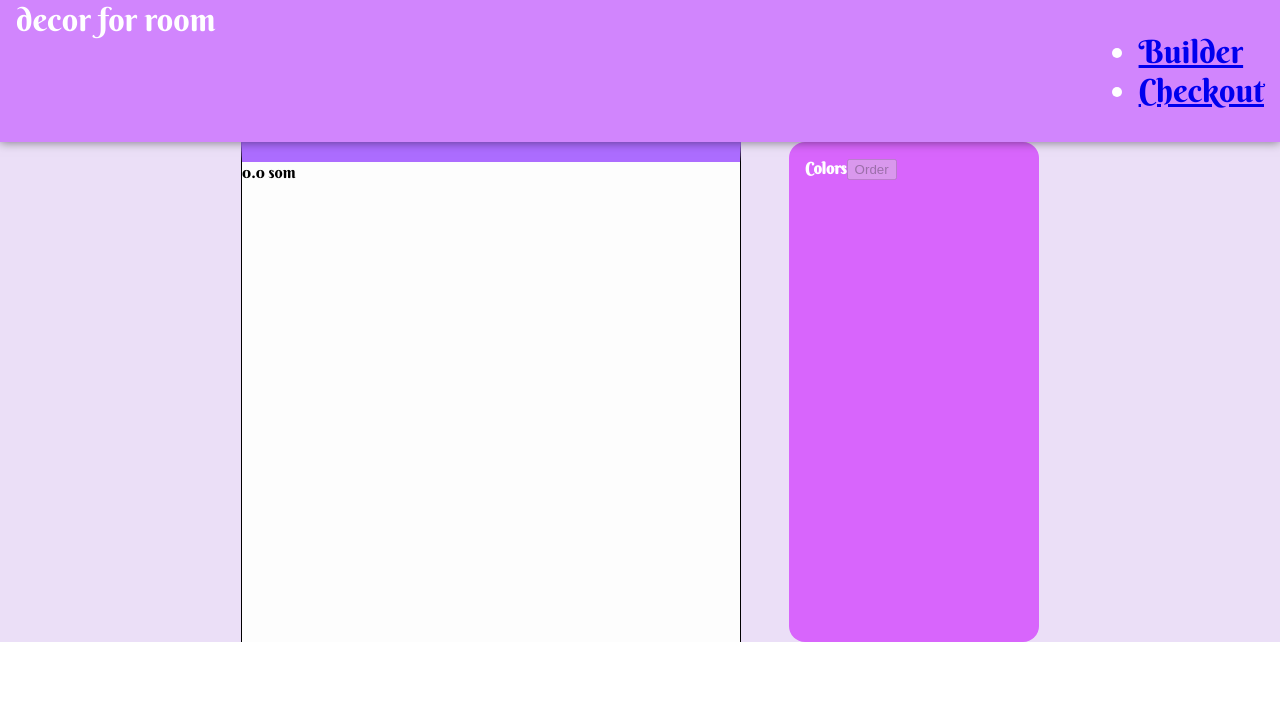
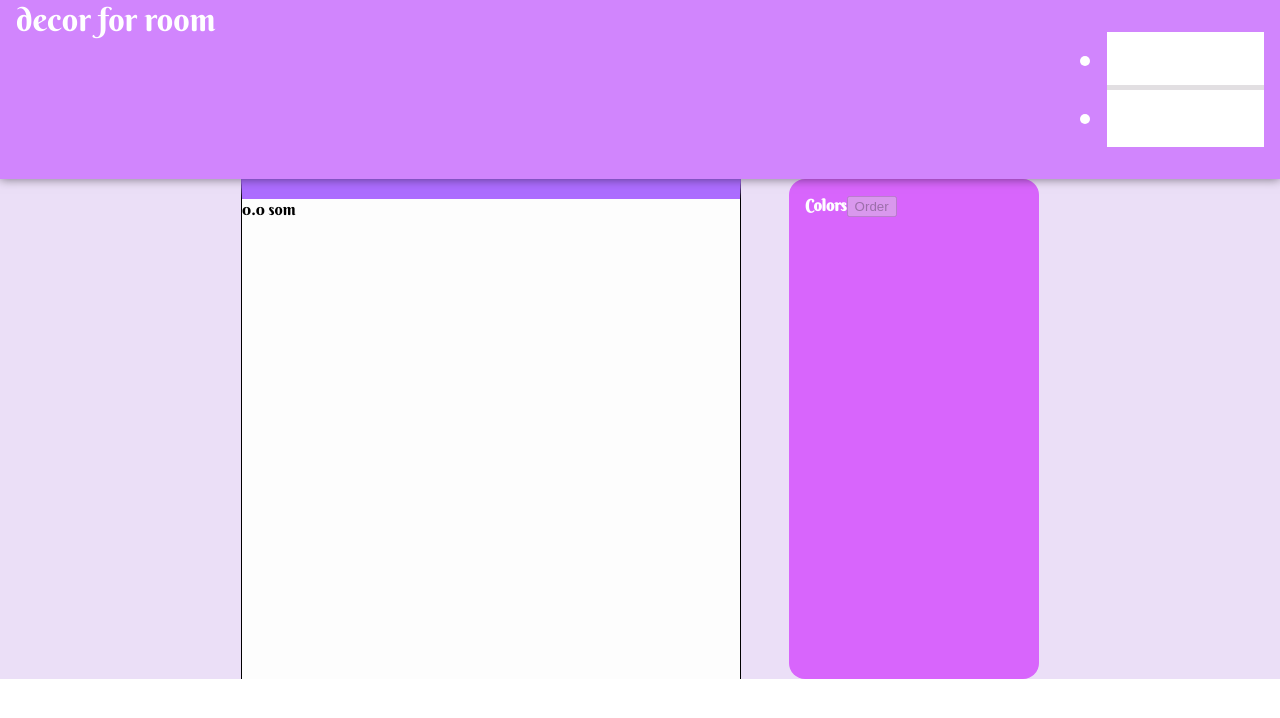
Before and after one commit to Nurkyz-Chynybaeva/builder, a React (Create React App) app: page / in a window 1280 px wide. Shown: the top 718 px of the page. Built offline with nearby package versions, Linux system fonts and the light colour scheme; no server answers.

Commit message:
.NavItem a {

```diff
--- a/src/components/Nav/NavItem/NavItem.module.css
+++ b/src/components/Nav/NavItem/NavItem.module.css
@@ -0,0 +1,23 @@
+.NavItem a {
+    color: white;
+    border-bottom: 5px solid transparent;
+    text-decoration: none;
+    display: block;
+    padding: .5rem 1rem .35rem;
+    background-color: white;
+  }
+  .NavItem a:hover {
+    border-color: white;
+    background-color: rgb(238, 128, 248);
+  }
+  .NavItem a:active,
+  .NavItem a.active {
+    border-color:rgb(226, 223, 226);
+  }
+
+  @media (max-width: 549px) {
+    .NavItem a {
+      border-right: 10px solid transparent;
+      border-bottom: none;
+    }
+  }
```
